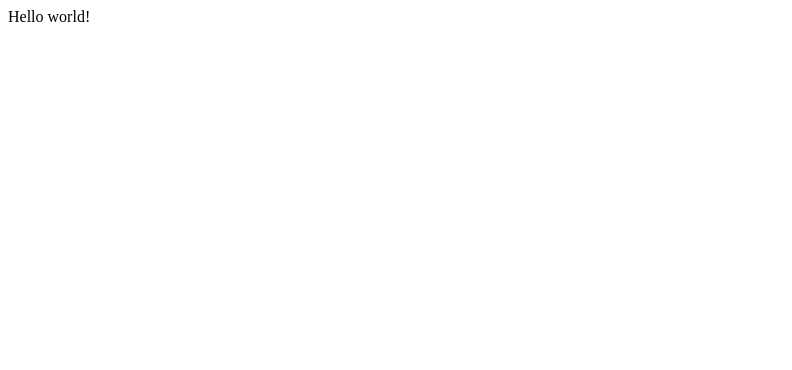
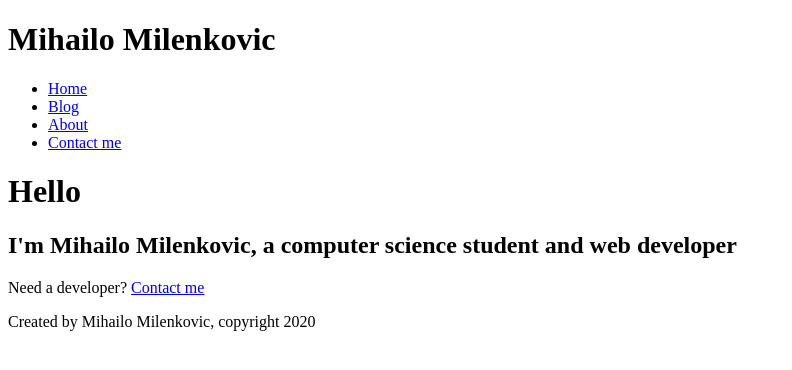
Before and after one commit to MihailoMilenkovic/gatsby-bootcamp, a Gatsby site: page / in a window 1280 px wide. Shown: the whole page, without its empty margins (0-792 px from the left). Built offline with nearby package versions, Linux system fonts and the light colour scheme; Gatsby itself is replaced by a stand-in of ours.

Commit message:
init commit

```diff
--- /dev/null
+++ b/src/components/footer.js
@@ -0,0 +1,11 @@
+import React from "react";
+
+const Footer = () => {
+  return (
+    <footer>
+      <p>Created by Mihailo Milenkovic, copyright 2020</p>
+    </footer>
+  );
+};
+
+export default Footer;
--- /dev/null
+++ b/src/components/header.js
@@ -0,0 +1,30 @@
+import React from "react";
+import { Link } from "gatsby";
+
+const Header = () => {
+  return (
+    <div>
+      <header>
+        <h1>Mihailo Milenkovic</h1>
+        <nav>
+          <ul>
+            <li>
+              <Link to="/">Home</Link>
+            </li>
+            <li>
+              <Link to="/blog">Blog</Link>
+            </li>
+            <li>
+              <Link to="/about">About</Link>
+            </li>
+            <li>
+              <Link to="/contact">Contact me</Link>
+            </li>
+          </ul>
+        </nav>
+      </header>
+    </div>
+  );
+};
+
+export default Header;
--- /dev/null
+++ b/src/components/layout.js
@@ -0,0 +1,16 @@
+import React from "react";
+
+import Header from "../components/header";
+import Footer from "../components/footer";
+
+const Layout = props => {
+  return (
+    <div>
+      <Header />
+      {props.children}
+      <Footer />
+    </div>
+  );
+};
+
+export default Layout;
--- a/src/pages/index.js
+++ b/src/pages/index.js
@@ -1,5 +1,19 @@
-import React from "react"
+import React from "react";
+import { Link } from "gatsby";
+import Layout from "../components/layout";
 
-export default function Home() {
-  return <div>Hello world!</div>
-}
+const IndexPage = () => {
+  return (
+    <Layout>
+      <h1>Hello</h1>
+      <h2>
+        I'm Mihailo Milenkovic, a computer science student and web developer
+      </h2>
+      <p>
+        Need a developer? <Link to="/contact">Contact me</Link>
+      </p>
+    </Layout>
+  );
+};
+
+export default IndexPage;
```
Also changed, not shown: src/pages/about.js (added, +20 -0 lines), src/pages/blog.js (added, +14 -0 lines), src/pages/contact.js (added, +16 -0 lines), 1 other file.
